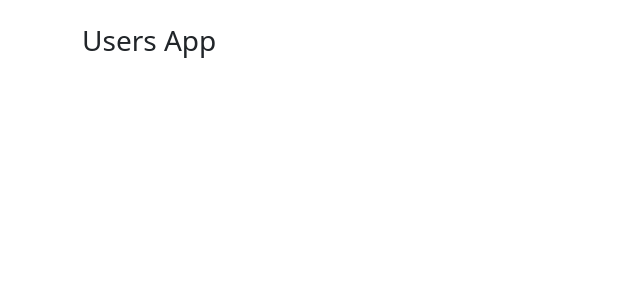
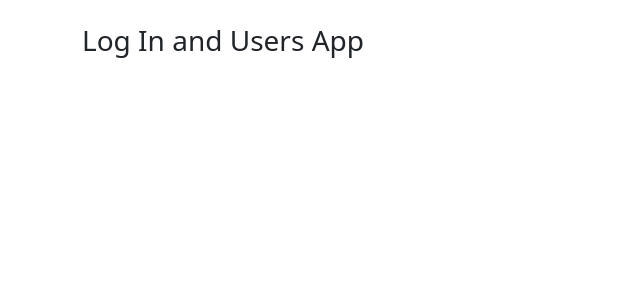
Before and after one commit to RaulMC89/6-user-app, a React (Vite) app in the folder 6-user-app/: page / in a window 1280 px wide. Shown: the top 300 px of the page, without its empty margins (0-640 px from the left). Built offline with nearby package versions, Linux system fonts and the light colour scheme.

Commit message:
Cambio en el h3

```diff
--- a/6-user-app/src/UsersApp.jsx
+++ b/6-user-app/src/UsersApp.jsx
@@ -1,5 +1,5 @@
 export const UsersApp = () => {
     return (<div className="container my-4">
-        <h3>Users App</h3>
+        <h3>Log In and Users App</h3>
     </div>);
 }
```
